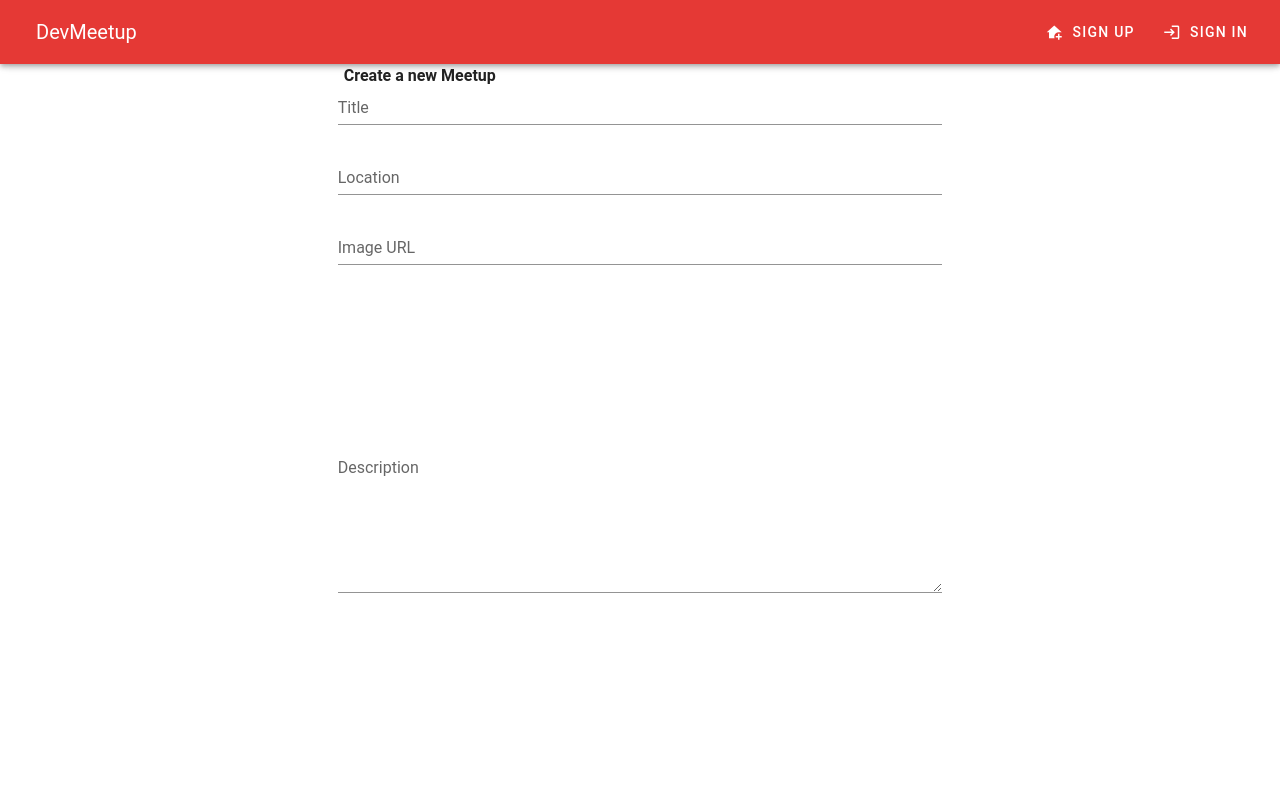
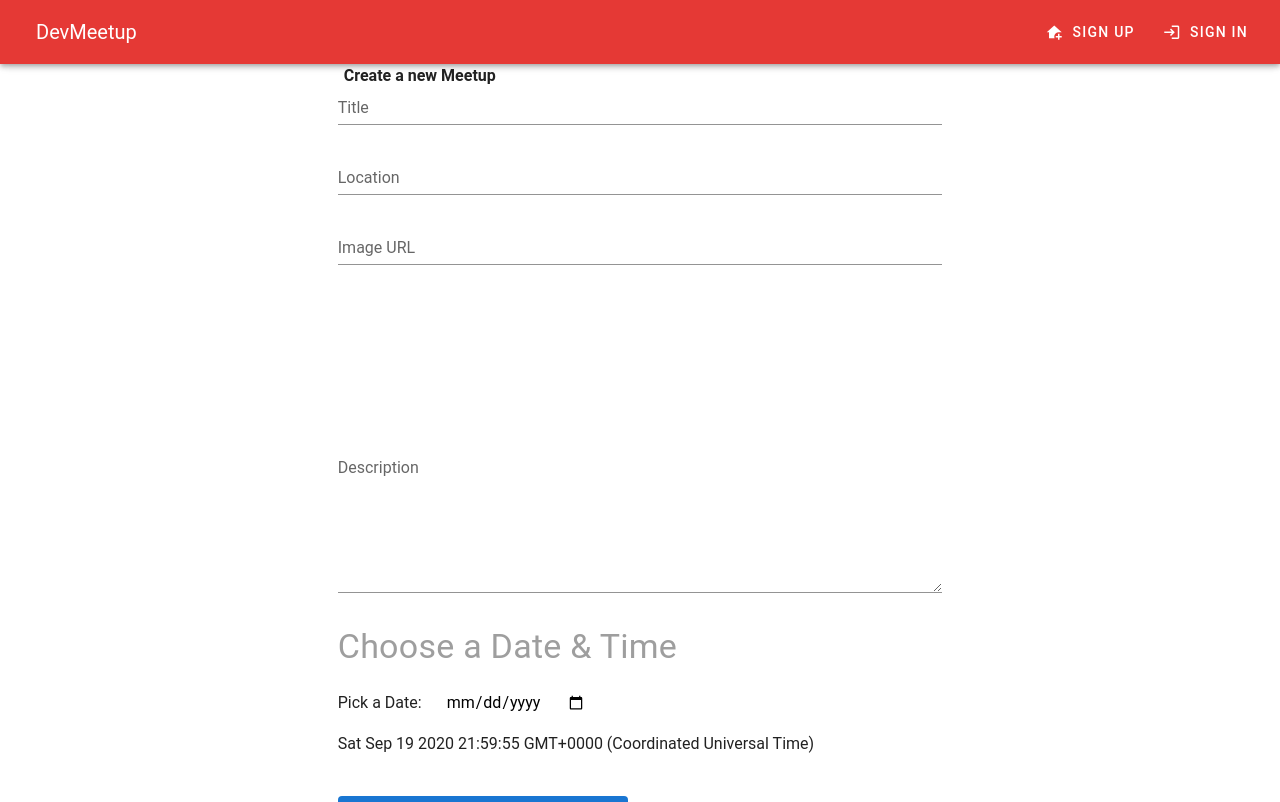
Before and after one commit to RodgersX/DevMeetups, a Vue app: page /meetup/new in a window 1280 px wide. Shown: the top 802 px of the page. Built offline with nearby package versions, Linux system fonts and the light colour scheme.

Commit message:
date time picker fixed

```diff
--- a/public/index.html
+++ b/public/index.html
@@ -15,5 +15,9 @@
     </noscript>
     <div id="app"></div>
     <!-- built files will be auto injected -->
+
+    <script type="text/javascript" src="https://cdn.jsdelivr.net/jquery/latest/jquery.min.js"></script>
+    <script type="text/javascript" src="https://cdn.jsdelivr.net/momentjs/latest/moment.min.js"></script>
+    <script type="text/javascript" src="https://cdn.jsdelivr.net/npm/daterangepicker/daterangepicker.min.js"></script>
   </body>
 </html>
--- a/src/components/Meetup/CreateMeetup.vue
+++ b/src/components/Meetup/CreateMeetup.vue
@@ -58,10 +58,16 @@
                                 required></v-textarea>
                             </v-flex>
                         </v-layout>
-                        <!-- <v-layout row class="mb-2">
+                        <v-layout row class="my-6">
                             <v-flex xs12 sm6 offset-sm3>
-                                <v-date-picker v-model="datePicked"></v-date-picker>
-                                <p>{{ datePicked }}</p>
+                                <h2 class="display-1 grey--text">Choose a Date & Time</h2>
+                            </v-flex>
+                        </v-layout>
+                        <v-layout row class="my-6">
+                            <v-flex xs12 sm6 offset-sm3>
+                                <label for="date" class="mr-6">Pick a Date:</label>
+                                <input type="date" v-model="date">
+                                <p class="mt-4">{{ date }}</p>
                             </v-flex>
                         </v-layout>
                         <v-layout row>
@@ -69,7 +75,8 @@
                                 <v-time-picker v-model="time" format="24hr"></v-time-picker>
                                 <p>{{ time }}</p>
                             </v-flex>
-                        </v-layout> -->
+                        </v-layout>
+
                         <v-layout row>
                             <v-flex xs12 sm6 offset-sm3>
                                 <v-btn
@@ -77,7 +84,7 @@
                                 dark
                                 class="red darken-1"
                                 :disabled="!formIsValid">Create Meetup</v-btn>
-                                <!-- {{ submittableDateTime }} -->
+                                {{ submittableDateTime }}
                             </v-flex>
                         </v-layout>
                     </form>
@@ -101,9 +108,12 @@ export default {
             location: '',
             imageUrl: '',
             description: '',
-            // datePicked: new Date(),
-            // time: new Date()
+            date: new Date(),
+            time: new Date()
         }
+    },
+    mounted() {
+
     },
     computed: {
         formIsValid() {
@@ -112,19 +122,19 @@ export default {
                 this.imageUrl !== '' &&
                 this.description !== ''
         },
-        // submittableDateTime() {
-        //     const date = new Date(this.date)
-        //     if(typeof this.time === 'string') {
-        //         const hours = this.time.match(/^(\d+)/)[1]
-        //         const minutes = this.time.match(/:(\d+)/)[1]
-        //         date.setHours(hours)
-        //         date.setMinutes(minutes)
-        //     } else {
-        //         date.setHours(this.time.getHours())
-        //         date.setMinutes(this.time.getMinutes())
-        //     }
-        //     return date
-        // }
+        submittableDateTime() {
+            const date = new Date(this.date)
+            if(typeof this.time === 'string') {
+                const hours = this.time.match(/^(\d+)/)[1]
+                const minutes = this.time.match(/:(\d+)/)[1]
+                date.setHours(hours)
+                date.setMinutes(minutes)
+            } else {
+                date.setHours(this.time.getHours())
+                date.setMinutes(this.time.getMinutes())
+            }
+            return date
+        }
     },
     methods: {
         onCreateMeetup() {
@@ -136,7 +146,7 @@ export default {
                 location: this.location,
                 imageUrl: this.imageUrl,
                 description: this.description,
-                // date: this.submittableDateTime
+                date: this.submittableDateTime
             }
             this.$store.dispatch('createMeetup', meetupData)
             this.$router.push('/meetups')
--- a/src/components/Meetup/Meetups.vue
+++ b/src/components/Meetup/Meetups.vue
@@ -18,7 +18,7 @@
                         <v-container fluid>
                             <v-layout row>
                                 <v-flex xs5 sm4 md3>
-                                    <v-img height="130px" :src="meetup.imageUrl"> </v-img>
+                                    <v-img height="130px" :src="meetup.imageUrl"></v-img>
                                 </v-flex>
                                 <v-flex xs7 sm8 md9>
                                     <v-card-title primary-title>
--- a/src/main.js
+++ b/src/main.js
@@ -22,5 +22,7 @@ new Vue({
       projectId: "devmeetup-3529a",
       storageBucket: "devmeetup-3529a.appspot.com",
     })
+    this.$store.dispatch('loadMeetups')
   }
+
 }).$mount('#app')
--- a/src/store/index.js
+++ b/src/store/index.js
@@ -40,7 +40,7 @@ export const store = new Vuex.Store({
                 location: payload.location,
                 imageUrl: payload.imageUrl,
                 description: payload.description,
-                // date: payload.date
+                date: payload.date
             }
             firebase.database().ref('meetups').push(meetup)
                 .then(data => {
@@ -99,7 +99,7 @@ export const store = new Vuex.Store({
         },
         loadedMeetup(state) {
             return (meetupId) => {
-                return state.loadedMeetups.find((meetup) => {
+                return state.loadedMeetups.find(meetup => {
                     return meetup.id === meetupId
                 })
             }
```
